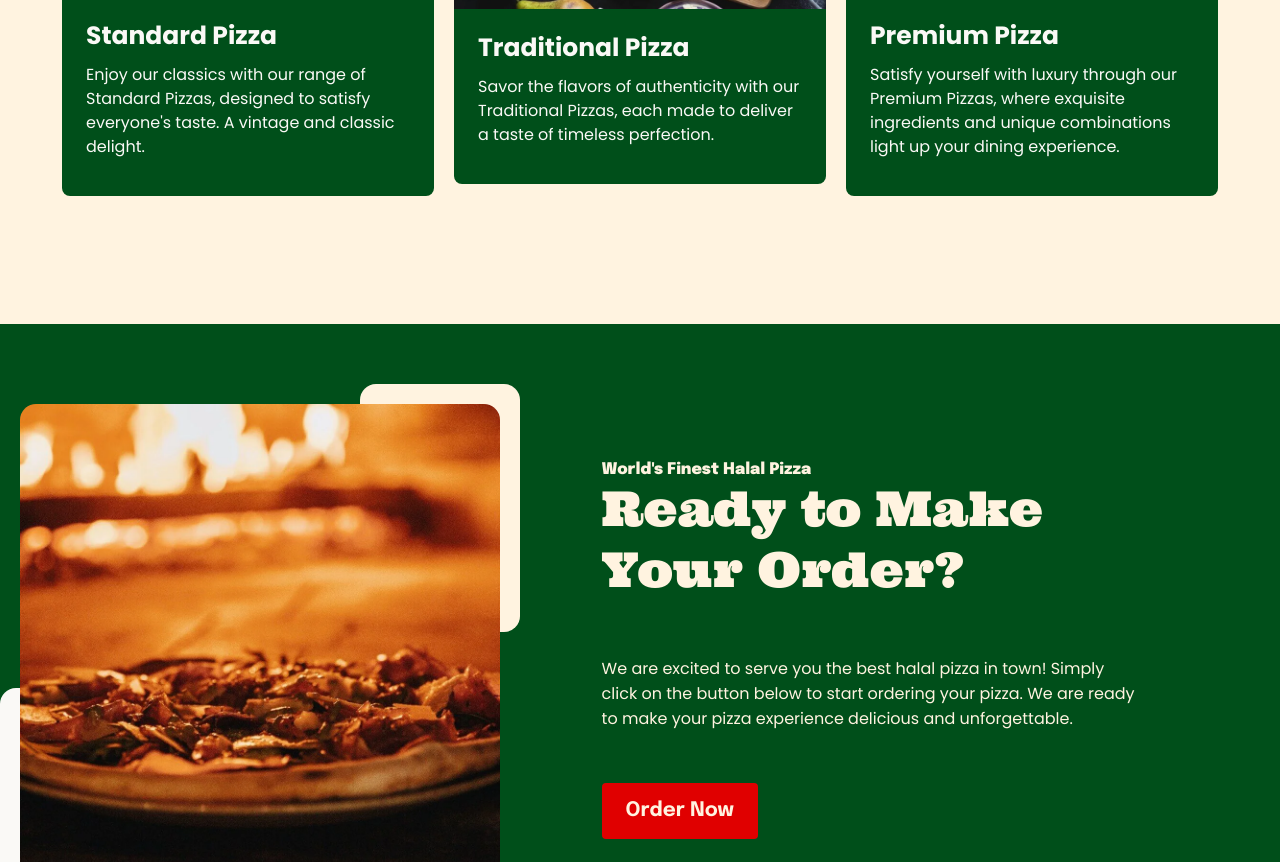
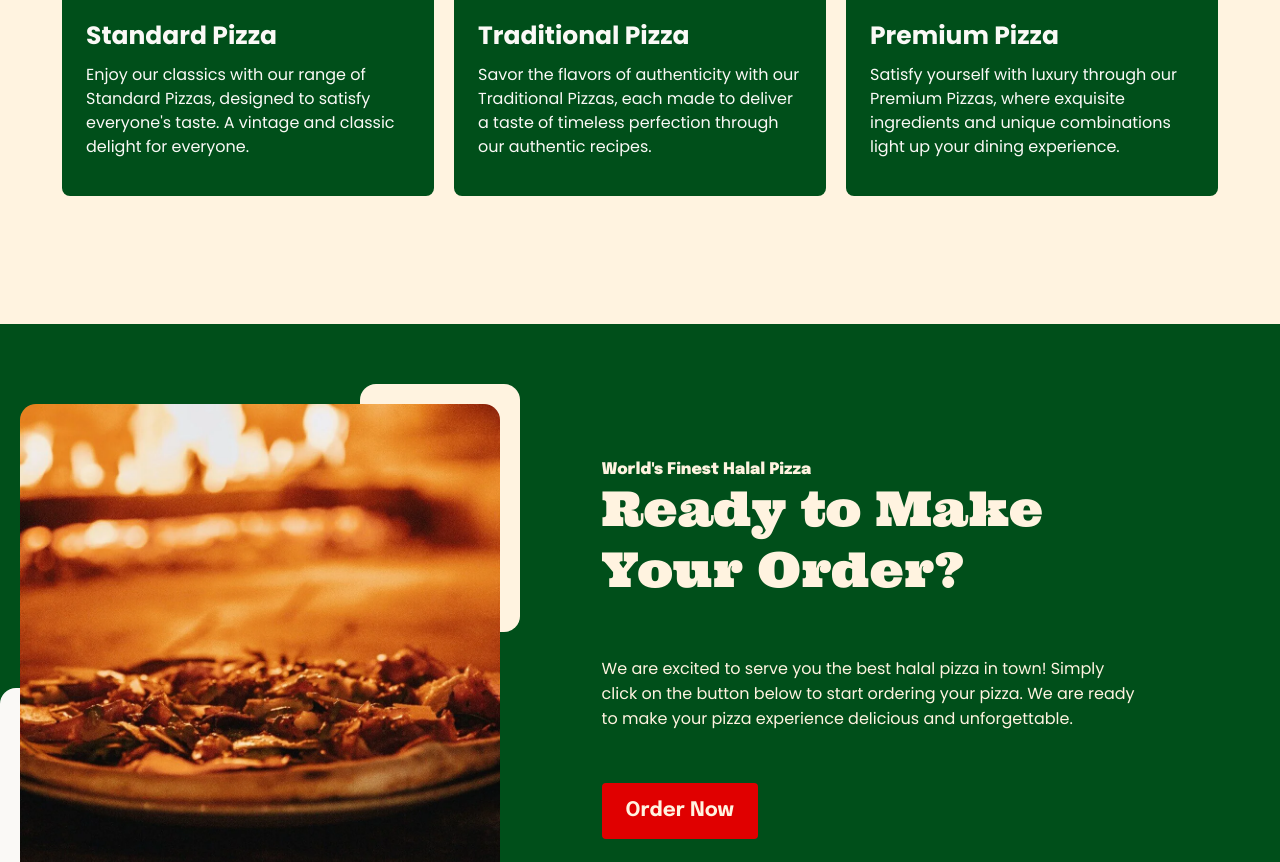
Before and after one commit to mariosherman/halalpizza.github.io, a plain HTML site: page index.html in a window 1280 px wide. Shown: the part 1372-2234 px from the top of the page. Drawn offline with nearby package versions, Linux system fonts and the light colour scheme.

Commit message:
Update index.html

```diff
--- a/index.html
+++ b/index.html
@@ -117,7 +117,7 @@
                                 <h3 class="cs-h3">Standard Pizza</h3>
                                 <p class="cs-item-text">
                                     Enjoy our classics with our range of Standard Pizzas, designed to satisfy everyone's taste.
-                                    A vintage and classic delight.
+                                    A vintage and classic delight for everyone.
                                 </p>
                             </div>
                         </a>
@@ -132,7 +132,7 @@
                             <div class="cs-flex">
                                 <h3 class="cs-h3">Traditional Pizza</h3>
                                 <p class="cs-item-text">
-                                    Savor the flavors of authenticity with our Traditional Pizzas, each made to deliver a taste of timeless perfection.
+                                    Savor the flavors of authenticity with our Traditional Pizzas, each made to deliver a taste of timeless perfection through our authentic recipes.
                                 </p>
                             </div>
                         </a>
```
